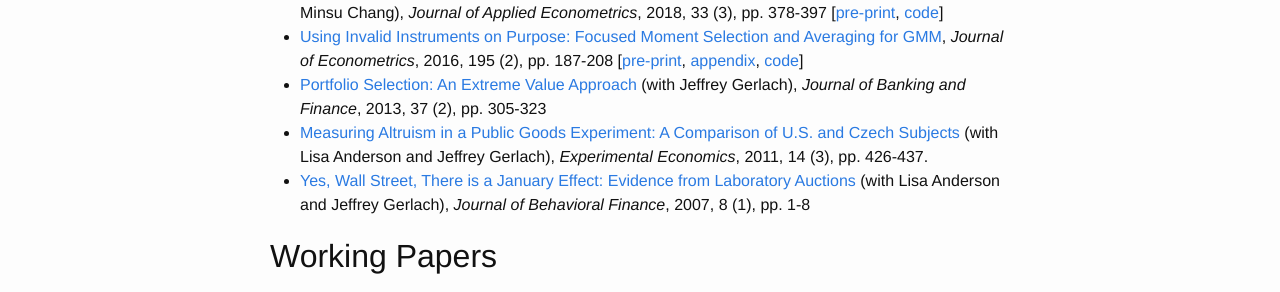
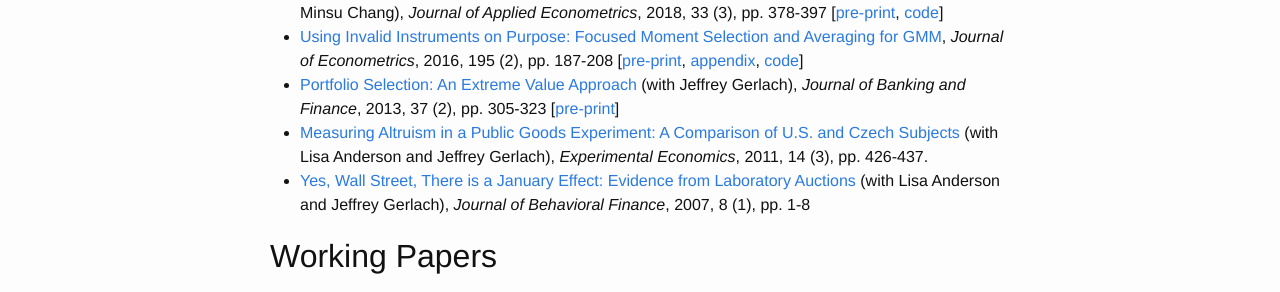
Before and after one commit to fditraglia/fditraglia.github.io, a Jekyll site: the page built from research.md, in a window 1280 px wide. Shown: the part 250-542 px from the top of the page. Built offline with Jekyll 4.4.1, drawn with Linux system fonts in a browser that asks for light colours.

Commit message:
add link to pre-print

```diff
--- a/research.md
+++ b/research.md
@@ -7,7 +7,7 @@ permalink: /research/
 
 - [A Generalized Focused Information Criterion for GMM with Applications to Panel Data Models](https://onlinelibrary.wiley.com/doi/10.1002/jae.2614)_ (with Minsu Chang), *Journal of Applied Econometrics*, 2018, 33 (3), pp. 378-397 [[pre-print](http://ditraglia.com/pdf/GFIC_paper.pdf), [code](https://github.com/fditraglia/gfic)]
 - [Using Invalid Instruments on Purpose: Focused Moment Selection and Averaging for GMM](http://authors.elsevier.com/a/1Tlbb15DjhrYdE), *Journal of Econometrics*, 2016, 195 (2), pp. 187-208 [[pre-print](http://ditraglia.com/pdf/FMSC.pdf), [appendix](http://ditraglia.com/pdf/FMSC_appendix.pdf), [code](https://github.com/fditraglia/fmsc)]
-- [Portfolio Selection: An Extreme Value Approach]({{ site.base }}/pdf/EV_paper.pdf) (with Jeffrey Gerlach), *Journal of Banking and Finance*, 2013, 37 (2), pp. 305-323
+- [Portfolio Selection: An Extreme Value Approach]({{ site.base }}/pdf/EV_paper.pdf) (with Jeffrey Gerlach), *Journal of Banking and Finance*, 2013, 37 (2), pp. 305-323 [[pre-print](http://ditraglia.com/pdf/EV_paper.pdf)]
 - [Measuring Altruism in a Public Goods Experiment: A Comparison of U.S. and Czech Subjects](http://link.springer.com/article/10.1007%2Fs10683-011-9274-8) (with Lisa Anderson and Jeffrey Gerlach), *Experimental Economics*, 2011, 14 (3), pp. 426-437.
 - [Yes, Wall Street, There is a January Effect: Evidence from Laboratory Auctions](http://www.tandfonline.com/doi/abs/10.1080/15427560709337012) (with Lisa Anderson and Jeffrey Gerlach), *Journal of Behavioral Finance*, 2007, 8 (1), pp. 1-8
 
```
